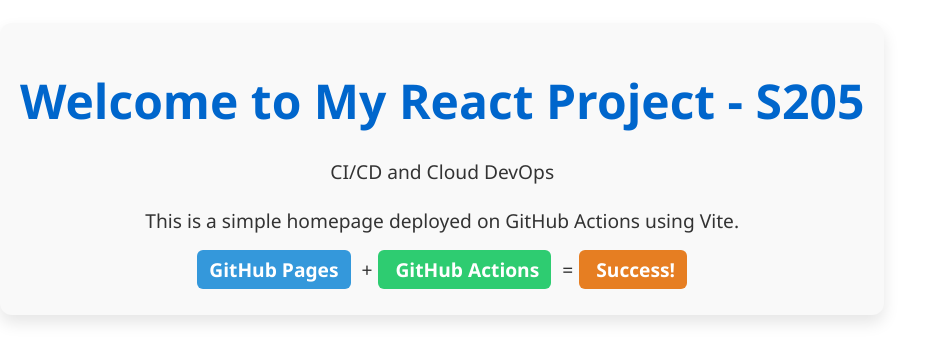
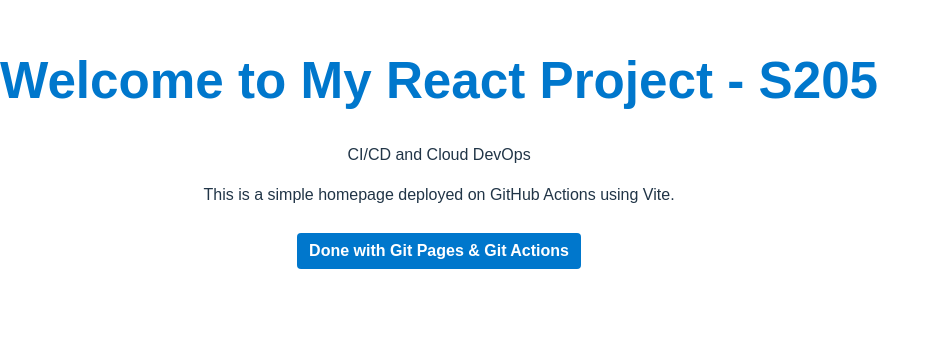
Before and after one commit to ChennamsettiCharitha/reactapp205-gitactions, a React (Vite) app: page / in a window 1280 px wide. Shown: the part 281-642 px from the top of the page, without its empty margins (0-946 px from the left). Built offline with nearby package versions, Linux system fonts and the light colour scheme.

Commit message:
Updated style.css

```diff
--- a/src/App.jsx
+++ b/src/App.jsx
@@ -7,9 +7,7 @@
       <p>CI/CD and Cloud DevOps</p>
       <p>This is a simple homepage deployed on GitHub Actions using Vite.</p>
       <p>
-        <span className="highlight-blue">GitHub Pages</span> +
-        <span className="highlight-green"> GitHub Actions</span> =
-        <span className="highlight-orange"> Success!</span>
+        <span className="highlight">Done with Git Pages & Git Actions</span>
       </p>
     </div>
   );
--- a/src/style.css
+++ b/src/style.css
@@ -1,57 +1,19 @@
-/* Main container style */
 .container {
-  display: flex;
-  flex-direction: column;
-  align-items: center;
-  justify-content: center;
   text-align: center;
   margin-top: 100px;
-  font-family: 'Segoe UI', Tahoma, Geneva, Verdana, sans-serif;
-  padding: 20px;
-  background-color: #f9f9f9;
-  border-radius: 12px;
-  box-shadow: 0 8px 16px rgba(0, 0, 0, 0.1);
+  font-family: Arial, sans-serif;
 }
 
-/* Heading style */
-.container h1 {
-  color: #0066cc;
-  font-size: 3rem;
-  margin-bottom: 20px;
+h1 {
+  color: #0077cc;
 }
 
-/* Paragraph style */
-.container p {
-  font-size: 1.2rem;
-  color: #333;
-  margin: 10px 0;
-  max-width: 600px;
-}
-
-/* Highlighted span styles */
-.highlight-blue {
-  background-color: #3498db;
+.highlight {
+  background-color: #0077cc;
   color: white;
   padding: 6px 12px;
-  border-radius: 6px;
-  margin-right: 6px;
+  border-radius: 4px;
   font-weight: bold;
+  display: inline-block;
+  margin-top: 10px;
 }
-
-.highlight-green {
-  background-color: #2ecc71;
-  color: white;
-  padding: 6px 12px;
-  border-radius: 6px;
-  margin: 0 6px;
-  font-weight: bold;
-}
-
-.highlight-orange {
-  background-color: #e67e22;
-  color: white;
-  padding: 6px 12px;
-  border-radius: 6px;
-  margin-left: 6px;
-  font-weight: bold;
-}
```
